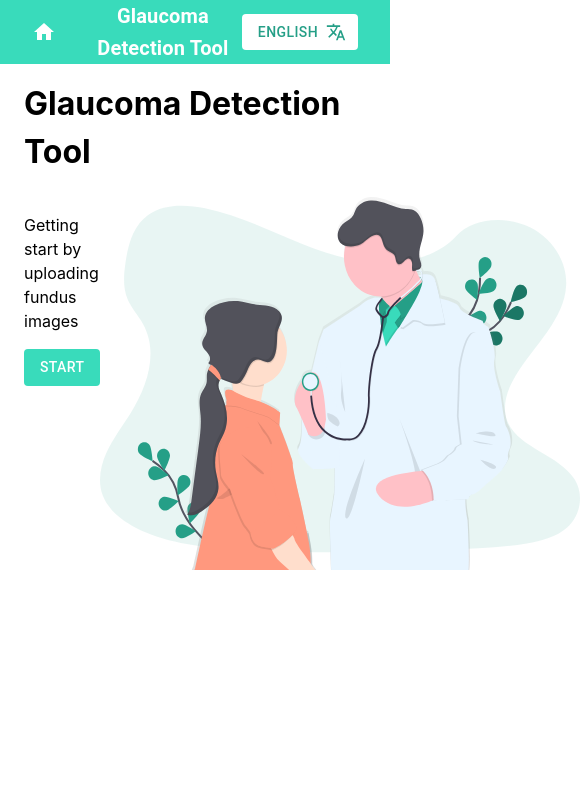
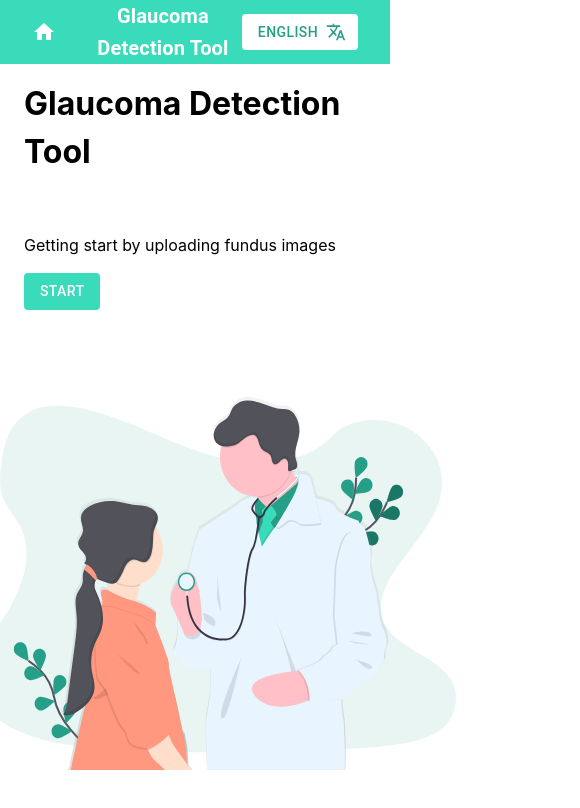
Before and after one commit to Panoj-k/GlaucomaFrontend, a React (Vite) app: page / in a window 390 px wide. Shown: the top 808 px of the page, 580 px wide, since content can reach past the window. Built offline with nearby package versions, Linux system fonts and the light colour scheme.

Commit message:
fix: mobile responsive

```diff
--- a/src/styles/landing.css
+++ b/src/styles/landing.css
@@ -2,10 +2,26 @@
     display: flex;
     flex-direction: row;
     justify-content: space-around;
+    position: relative;
 }
 .information{
     flex-grow: 2;
+    position: absolute;
+    left: 0px;
+    top: 20px;
+    z-index: 2;
 }
 .decoration-picture{
     flex-grow: 1;
+    position: absolute;
+    right: 0;
+    z-index: 1;
+    max-width: 100vw;
 }
+
+@media screen and (max-width: 760px) {
+
+    .decoration-picture {
+        top: 200px;
+    }
+}
```
